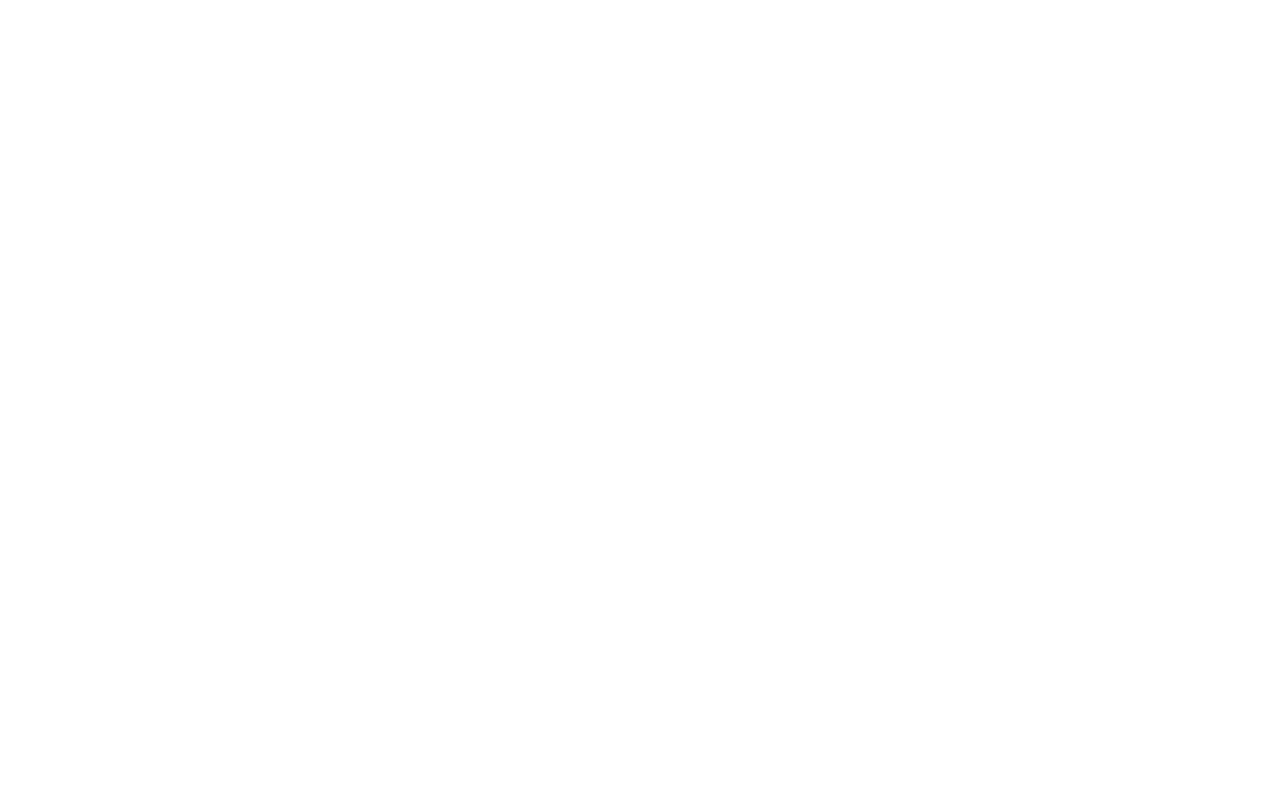
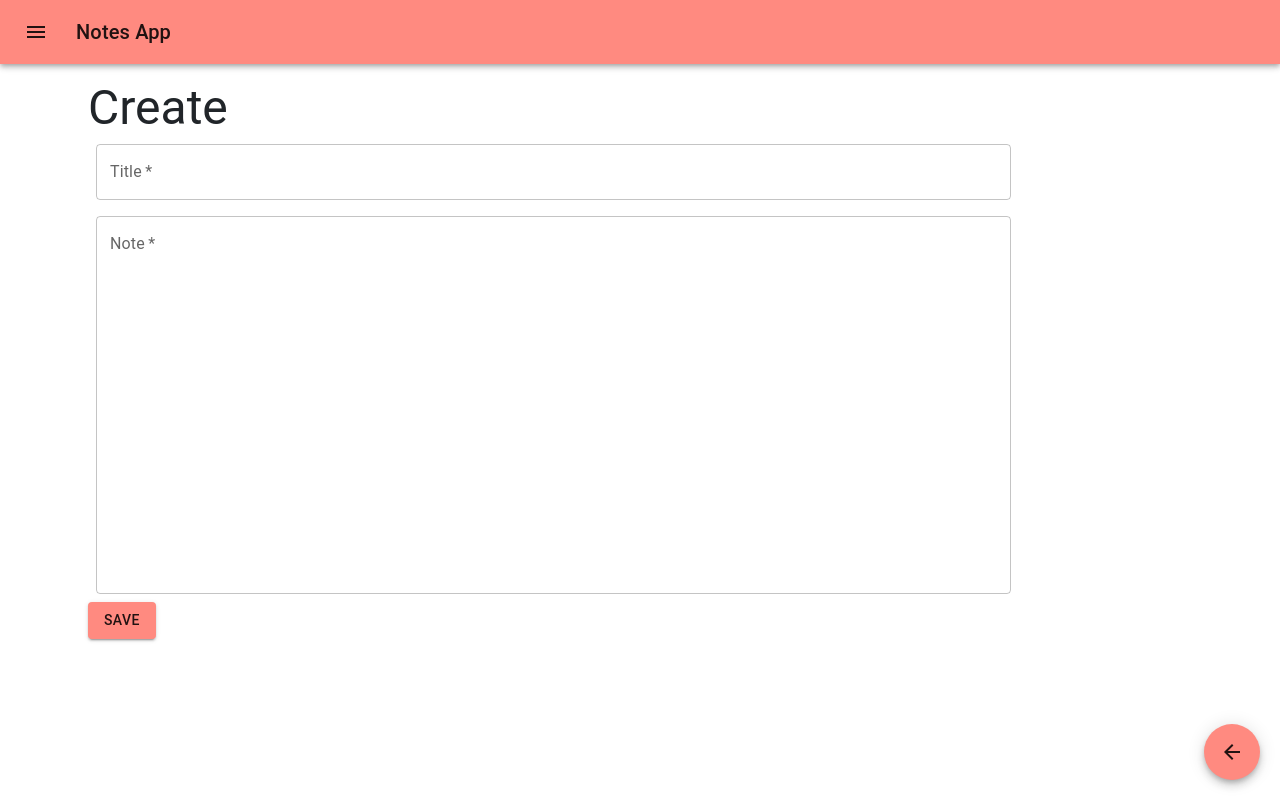
Before and after one commit to lapc18/reactjs-notes-app, a React (Create React App) app: page /create in a window 1280 px wide. Before the commit this address had no page. Built offline with nearby package versions, Linux system fonts and the light colour scheme.

Commit message:
feat: complete edit mode and add performace to app

```diff
--- a/package.json
+++ b/package.json
@@ -12,6 +12,7 @@
     "@testing-library/react": "^12.1.4",
     "@testing-library/user-event": "^13.5.0",
     "bootstrap": "^5.1.3",
+    "moment": "^2.29.1",
     "react": "^17.0.2",
     "react-dom": "^17.0.2",
     "react-redux": "^7.2.6",
--- a/src/App.js
+++ b/src/App.js
@@ -1,19 +1,27 @@
-import './App.css';
-import 'bootstrap/dist/css/bootstrap.min.css';
-import { BrowserRouter as Router, Routes, Route } from 'react-router-dom';
-import { ThemeProvider } from '@mui/material';
-import customTheme from './styles/material-theme';
-import Home from './pages/Home/Home';
+import "./App.css";
+import "bootstrap/dist/css/bootstrap.min.css";
+import { BrowserRouter as Router, Routes, Route } from "react-router-dom";
+import { ThemeProvider } from "@mui/material";
+import customTheme from "./styles/material-theme";
+import Appbar from "./components/AppBar/AppBar";
+import { CreateNote } from "./components/Note";
+import Home from "./pages/Home/Home";
 
 function App() {
   return (
+    <>
       <ThemeProvider theme={customTheme}>
+        <Appbar>
           <Router>
             <Routes>
-          <Route path='/' element={<Home/>}/>
+              <Route path="/" element={<Home />} />
+              <Route path="/create" element={<CreateNote />} />
+              <Route path="/edit" element={<CreateNote />} />
             </Routes>
           </Router>
+        </Appbar>
       </ThemeProvider>
+    </>
   );
 }
 
--- a/src/components/AppBar/AppBar.js
+++ b/src/components/AppBar/AppBar.js
@@ -1,10 +1,11 @@
 import React from "react";
-import { AppBar, IconButton, Toolbar, Typography } from "@mui/material";
+import { AppBar, Container, IconButton, Toolbar, Typography } from "@mui/material";
 import MenuIcon from "@mui/icons-material/Menu";
 
-export default function Appbar() {
+export default function Appbar(props) {
   return (
-    <AppBar position="sticky">
+    <>
+      <AppBar position="sticky" sx={{ mb: 2 }}>
         <Toolbar>
           <IconButton
             aria-label="menu"
@@ -20,5 +21,7 @@
           </Typography>
         </Toolbar>
       </AppBar>
+      <Container> {props.children} </Container>
+    </>
   );
 }
--- a/src/components/Note/CreateNote.js
+++ b/src/components/Note/CreateNote.js
@@ -1,17 +1,59 @@
-import { Box, Button, Container, TextField, Typography } from "@mui/material";
+import {
+  Box,
+  Button,
+  Container,
+  Fab,
+  TextField,
+  Typography,
+} from "@mui/material";
+import { nanoid } from "@reduxjs/toolkit";
+import moment from "moment";
 import React, { useState } from "react";
+import { useDispatch, useSelector } from "react-redux";
+import { Link, useLocation, useNavigate } from "react-router-dom";
+import { noteAdded, noteSaveEdit } from "../../store/slices/noteSlice";
+import ArrowBackIcon from "@mui/icons-material/ArrowBack";
 
 export function CreateNote() {
-  const [title, setTitle] = useState("");
-  const [content, setContent] = useState("");
+  const location = useLocation();
+  const note = useSelector((payload) => payload.notes.currentSelected);
+  const isEditMode = location.pathname.includes("edit");
+
+  const [title, setTitle] = useState(isEditMode ? note.title : "");
+  const [content, setContent] = useState(isEditMode ? note.content : "");
+
+  const dispatch = useDispatch();
+  const navigation = useNavigate();
+
+  const onGoHome = () => navigation("/");
 
   const onSave = () => {
-    console.log("value: ", title);
+    const createdAt = moment(new Date()).format("MMMM Do YYYY");
+    if (title && content && !isEditMode) {
+      dispatch(
+        noteAdded({
+          id: nanoid(),
+          title,
+          content,
+          createdAt,
+        })
+      );
+    } else if (title && content && isEditMode) {
+      dispatch(
+        noteSaveEdit({
+          id: note.id ?? nanoid(),
+          title,
+          content,
+          createdAt,
+        })
+      );
+    }
     setTitle("");
     setContent("");
-  };
+  }
 
   return (
+    <>
       <Container>
         <Box
           component="form"
@@ -21,7 +63,9 @@
           noValidate
           autoComplete="off"
         >
-        <Typography variant="h3">Create</Typography>
+          <Typography variant="h3">
+            {isEditMode ? "Edit" : "Create"}{" "}
+          </Typography>
           <div>
             <TextField
               required
@@ -45,10 +89,19 @@
             />
           </div>
 
-        <Button variant="contained" onClick={onSave}>
+          <Button variant="contained" onClick={onSave} component={Link} to="/">
             Save
           </Button>
         </Box>
       </Container>
+      <Fab
+        style={{ right: 20, bottom: 20, position: "fixed" }}
+        color="primary"
+        aria-label="add"
+        onClick={onGoHome}
+      >
+        <ArrowBackIcon />
+      </Fab>
+    </>
   );
 }
--- a/src/components/Note/NoteList.js
+++ b/src/components/Note/NoteList.js
@@ -1,12 +1,32 @@
-import { Card, CardContent, CardHeader, Grid, Typography } from "@mui/material";
+import {
+  Card,
+  CardActions,
+  CardContent,
+  CardHeader,
+  Grid,
+  IconButton,
+  Typography,
+} from "@mui/material";
+import EditIcon from "@mui/icons-material/Edit";
+import DeleteIcon from "@mui/icons-material/Delete";
 import React from "react";
-import { useSelector } from "react-redux";
+import { useDispatch, useSelector } from "react-redux";
+import { noteEdit, noteRemove } from "../../store/slices/noteSlice";
+import { useNavigate } from "react-router-dom";
 
 export function NoteList() {
-  const notes = useSelector((state) => state.notes);
+  const dispatch = useDispatch();
+  const history = useNavigate()
+  const notes = useSelector((state) => state.notes.list);
+
+  const onRemove = (id) => dispatch(noteRemove(id));
+  const onEdit = (note) => {
+      dispatch(noteEdit({...note}));
+      history('/edit')
+  }
 
   const renderedNotes = notes.map((note) => (
-    <Grid item>
+    <Grid item xs={3} sm={6} md={4} sx={{ p: 0.1 }} key={note.id}>
       <Card variant="outlined">
         <CardHeader title={note.title} subheader={note.date} />
         <CardContent>
@@ -14,12 +34,20 @@
             {note.content}
           </Typography>
         </CardContent>
+        <CardActions disableSpacing>
+          <IconButton onClick={() => onEdit(note)}>
+            <EditIcon />
+          </IconButton>
+          <IconButton onClick={() => onRemove(note.id)}>
+            <DeleteIcon />
+          </IconButton>
+        </CardActions>
       </Card>
     </Grid>
   ));
 
   const renderEmptyNotes = (
-    <Grid item xs={12} sm={6}>
+    <Grid item xs={2} sm={6} md={4}>
       <Typography variant="h3" align="center">
         No notes added:)
       </Typography>
@@ -27,7 +55,12 @@
   );
 
   return (
-    <Grid container justifyContent={"center"} spacing={2}>
+    <Grid
+      container
+      justifyContent={"center"}
+      spacing={{ xs: 2, md: 3 }}
+      columns={{ xs: 4, sm: 8, md: 12 }}
+    >
       {notes.length > 0 ? renderedNotes : renderEmptyNotes}
     </Grid>
   );
--- a/src/pages/Home/Home.js
+++ b/src/pages/Home/Home.js
@@ -1,12 +1,25 @@
 import React from "react";
-import Appbar from "../../components/AppBar/AppBar";
 import { NoteList } from "../../components/Note";
+import AddIcon from "@mui/icons-material/Add";
+import { Fab } from "@mui/material";
+import { useNavigate } from "react-router-dom";
 
 export default function Home() {
-    return (
-        <>
-            <Appbar />
-            <NoteList />
-        </>
-    );
+  const navigation = useNavigate();
+
+  const onAdd = () => navigation("/create");
+
+  return (
+    <>
+      <NoteList />
+      <Fab
+        style={{ right: 20, bottom: 20, position: "fixed" }}
+        color="primary"
+        aria-label="add"
+        onClick={onAdd}
+      >
+        <AddIcon />
+      </Fab>
+    </>
+  );
 }
```
Also changed, not shown: 1 other file (tests, documents, lock files or other folders). Lines whose indentation alone changed are shown as unchanged.
